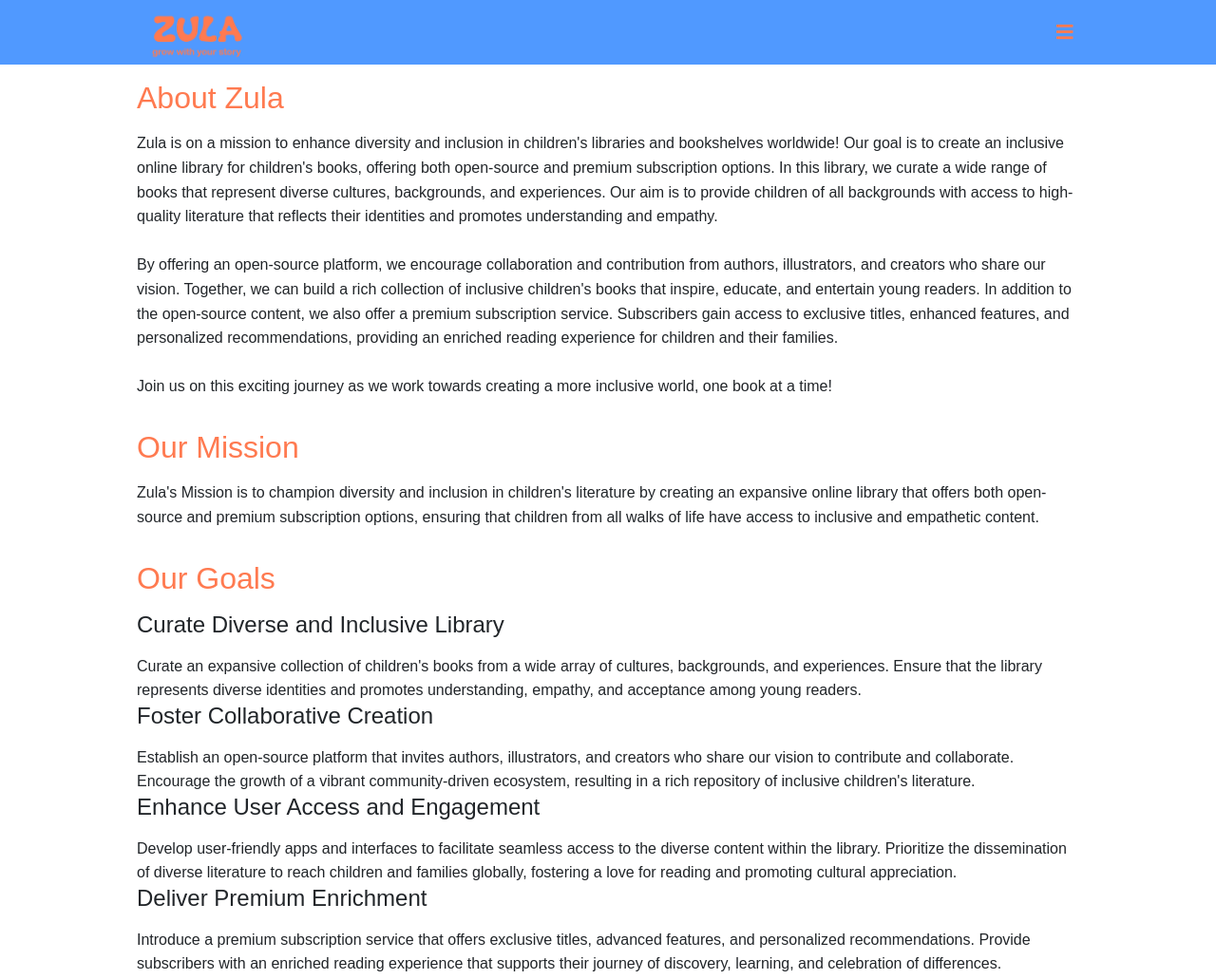
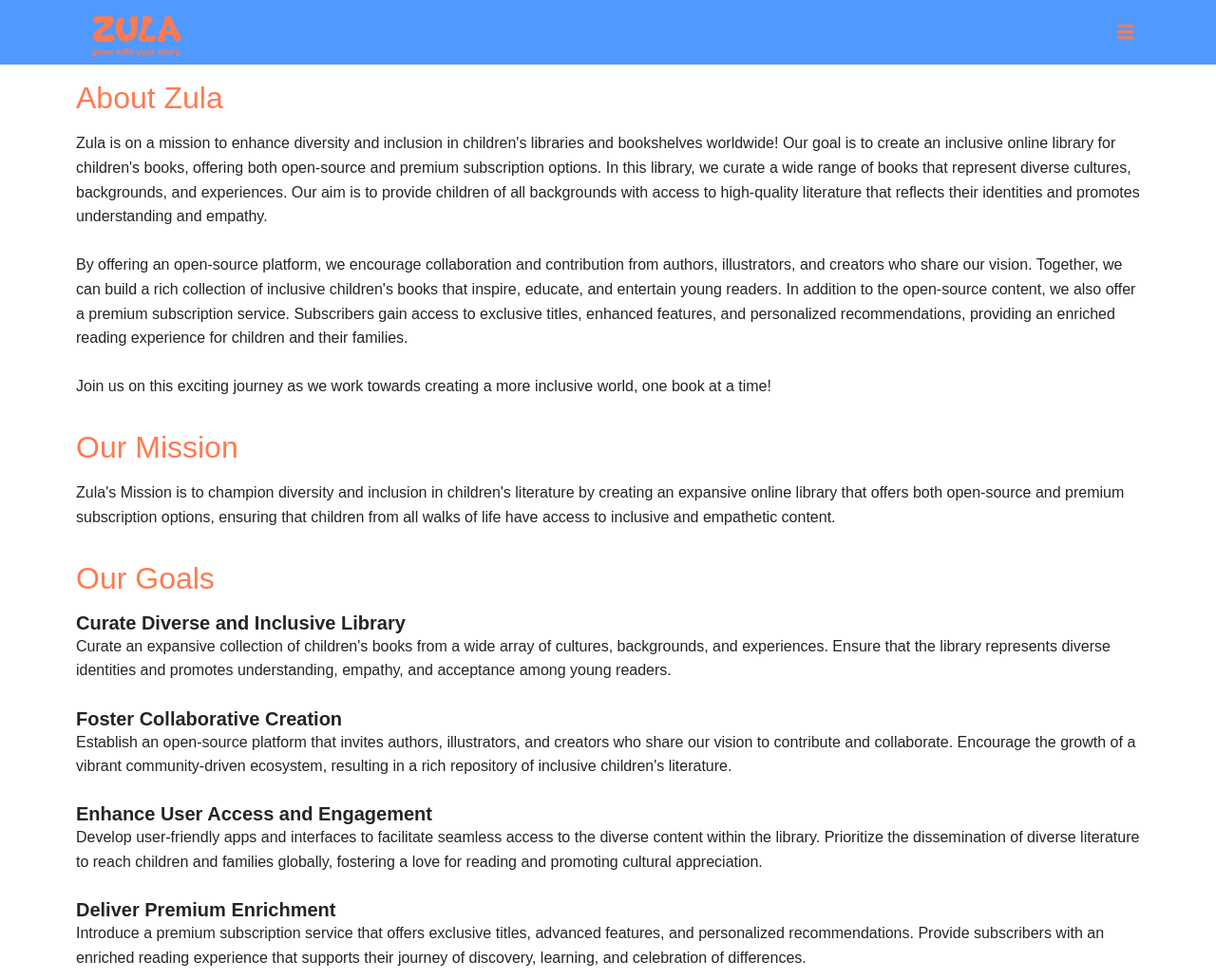
Before and after one commit to zula-tribe/zula-tribe.github.io, a plain HTML site: page index.html in a window 1280 px wide. Shown: the top 1031 px of the page at 95% size. Drawn offline with nearby package versions, Linux system fonts and the light colour scheme.

Commit message:
adjusted text styles

```diff
--- a/index.html
+++ b/index.html
@@ -56,22 +56,22 @@
     <section id="goals">
         <h2>Our Goals</h2>
 
-        <h3>Curate Diverse and Inclusive Library</h3>
+        <p class="h5">Curate Diverse and Inclusive Library</p>
         <p>Curate an expansive collection of children's books from a wide array of cultures, backgrounds, and
             experiences. Ensure that the library represents diverse identities and promotes understanding, empathy,
-            and acceptance among young readers.</p>
+            and acceptance among young readers.</p></br>
 
-        <h3>Foster Collaborative Creation</h3>
+        <p class="h5">Foster Collaborative Creation</p>
         <p>Establish an open-source platform that invites authors, illustrators, and creators who share our vision to
             contribute and collaborate. Encourage the growth of a vibrant community-driven ecosystem, resulting in a
-            rich repository of inclusive children's literature.</p>
+            rich repository of inclusive children's literature.</p></br>
 
-        <h3>Enhance User Access and Engagement</h3>
+        <p class="h5">Enhance User Access and Engagement</p>
         <p>Develop user-friendly apps and interfaces to facilitate seamless access to the diverse content within the
             library. Prioritize the dissemination of diverse literature to reach children and families globally,
-            fostering a love for reading and promoting cultural appreciation.</p>
+            fostering a love for reading and promoting cultural appreciation.</p></br>
 
-        <h3>Deliver Premium Enrichment</h3>
+        <p class="h5">Deliver Premium Enrichment</p>
         <p>Introduce a premium subscription service that offers exclusive titles, advanced features, and personalized
             recommendations. Provide subscribers with an enriched reading experience that supports their journey of
             discovery, learning, and celebration of differences.</p>
--- a/styles.css
+++ b/styles.css
@@ -1,8 +1,11 @@
-body, h1, h2, h3, p {
+body, h1, h2, .h5, p, li, ul {
     margin: 0;
     padding: 0;
 }
 
+.h5{
+  font-weight: bolder;
+}
 body {
     font-family: Arial, sans-serif;
     line-height: 1.6;
@@ -122,6 +125,12 @@ body {
     .header-button {
         pointer-events: all;
     }
+    .header-navbar-container {
+        max-width: 90%;
+    }
+    section {
+        max-width: 90%;
+    }
 }
 
 /* .header-navbar */
@@ -136,7 +145,7 @@ body {
 }
 
 .header-navbar-container {
-    width: 80%;
+    width: 100%;
     position: relative;
     align-items: center;
     padding: 1rem;
@@ -233,7 +242,7 @@ p {
 }
 
 section {
-    max-width: 80%;
+    width: 100%;
     margin: 0 auto;
     padding: 1rem;
 }
```
